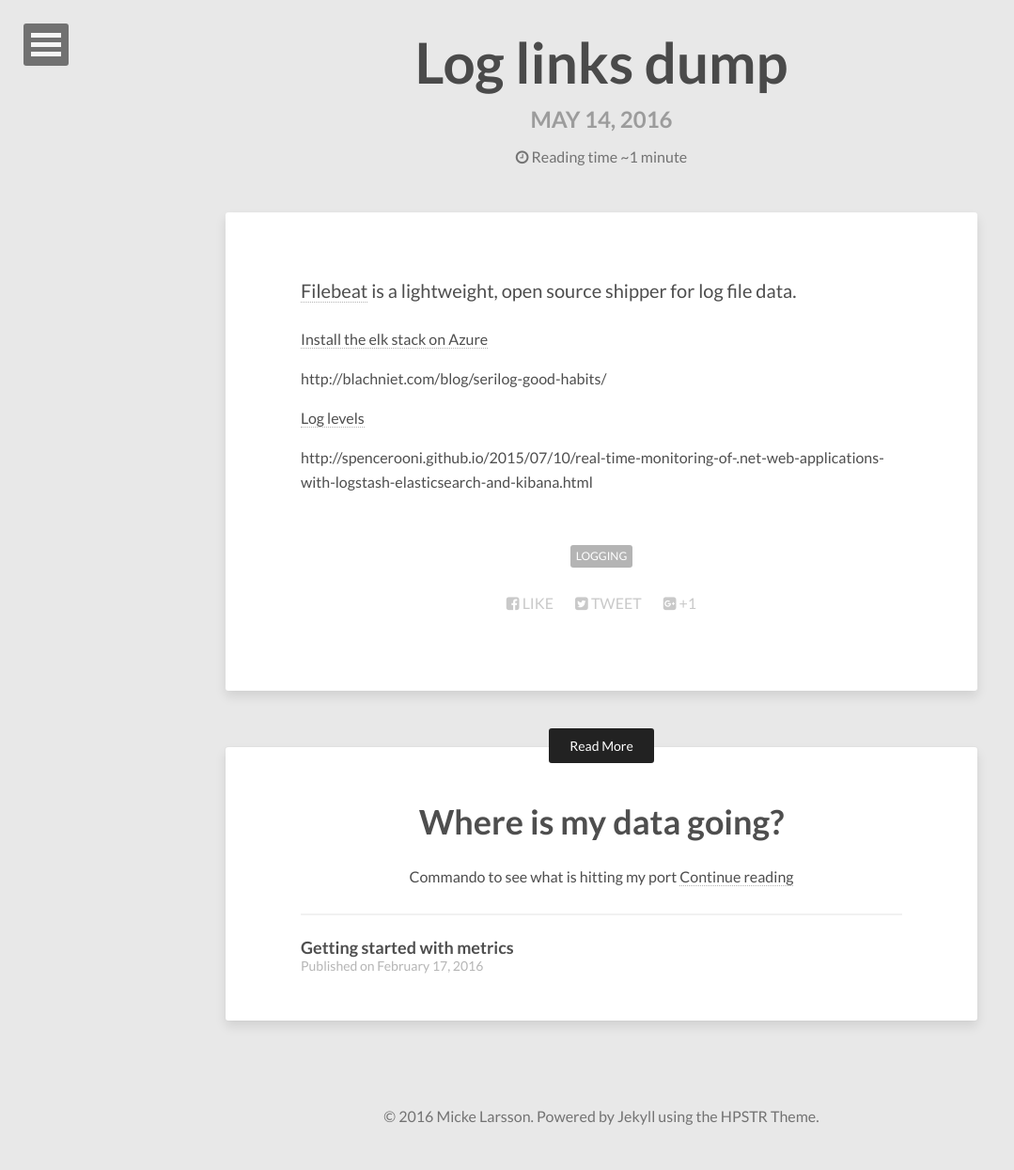
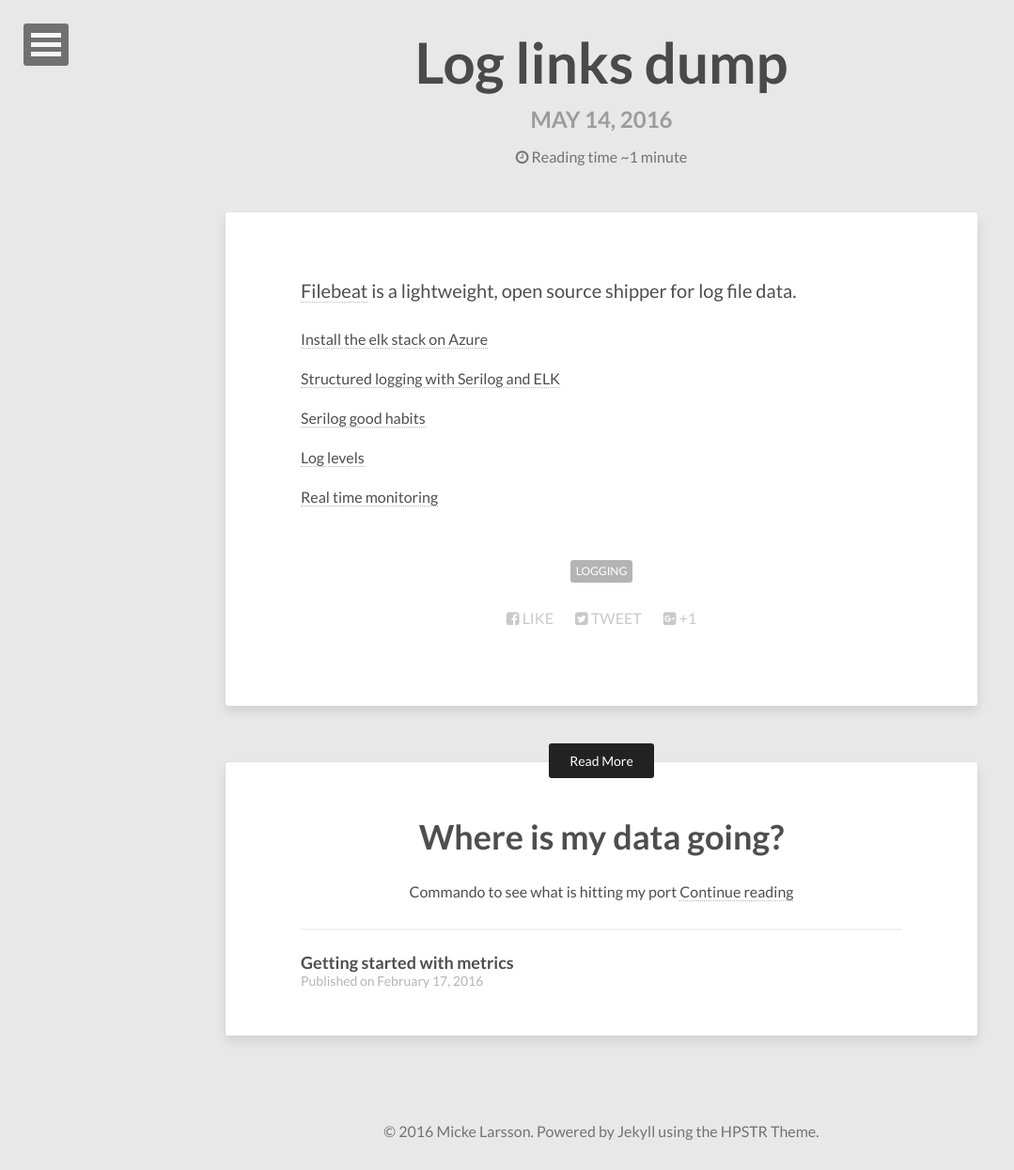
Before and after one commit to Miklar/Miklar.github.io, a Jekyll site: the page built from _posts/2016-05-14-log_links_dump.md, in a window 1280 px wide. Shown: the whole page at 94% size, without its empty margins (0-1079 px from the left). Built offline with Jekyll 4.4.1, drawn with Linux system fonts in a browser that asks for light colours; nearby versions of some CDN libraries.

Commit message:
Update 2016-05-14-log_links_dump.md

```diff
--- a/_posts/2016-05-14-log_links_dump.md
+++ b/_posts/2016-05-14-log_links_dump.md
@@ -9,10 +9,10 @@ tags: [logging]
 
 [Install the elk stack on Azure](https://www.garysieling.com/blog/installing-the-elk-stack-on-azure)
 
-[](http://blachniet.com/blog/structured-logging-serilog-elk/)
+[Structured logging with Serilog and ELK](http://blachniet.com/blog/structured-logging-serilog-elk/)
 
-http://blachniet.com/blog/serilog-good-habits/
+[Serilog good habits](http://blachniet.com/blog/serilog-good-habits/)
 
 [Log levels](http://stackoverflow.com/a/2031209/810255)
 
-http://spencerooni.github.io/2015/07/10/real-time-monitoring-of-.net-web-applications-with-logstash-elasticsearch-and-kibana.html
+[Real time monitoring](http://spencerooni.github.io/2015/07/10/real-time-monitoring-of-.net-web-applications-with-logstash-elasticsearch-and-kibana.html)
```
